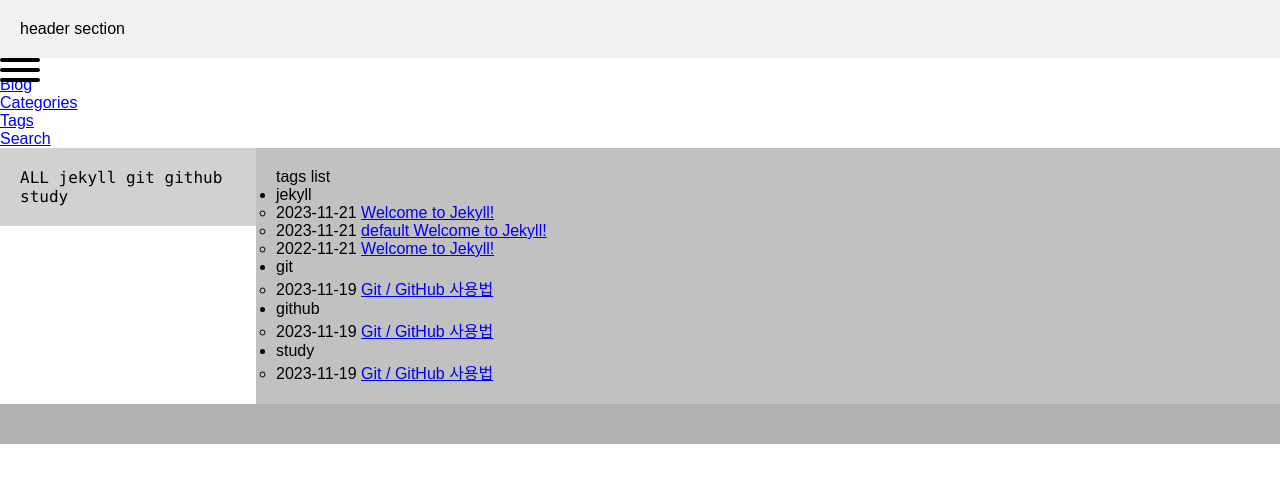
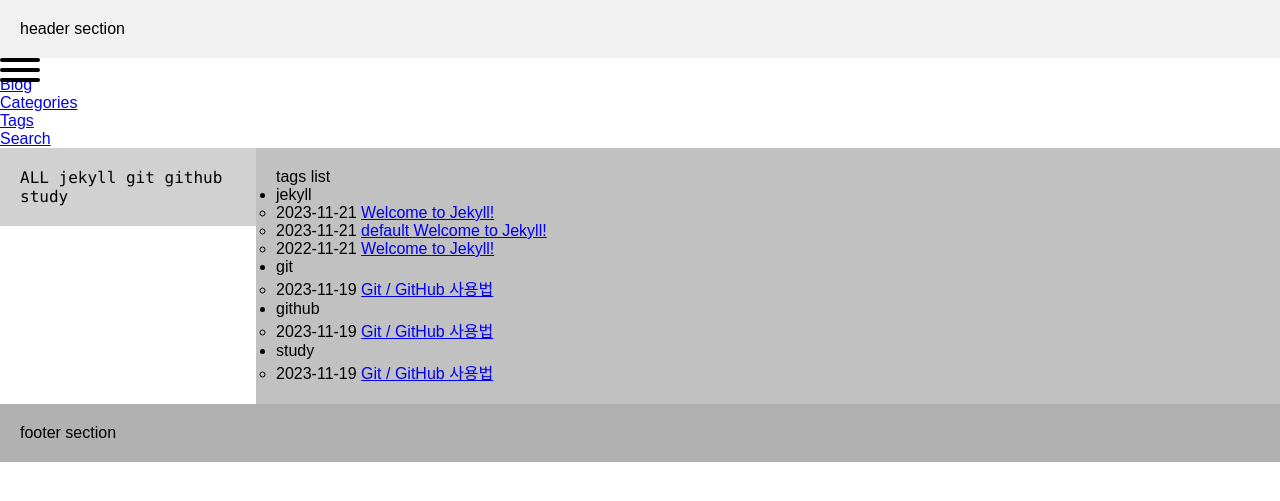
Before and after one commit to sangjjangit/sangjjangit.github.io, a Jekyll site: the page built from page/tags/tags.html, in a window 1280 px wide. Shown: the top 501 px of the page. Built offline with Jekyll 4.4.1, drawn with Linux system fonts in a browser that asks for light colours.

Commit message:
Update whole.html

```diff
--- a/_layouts/whole.html
+++ b/_layouts/whole.html
@@ -11,9 +11,7 @@
 
 {{ content }}
 
-<footer>
-</footer>
-
+{% include footer.html %}
 
         <script src="{{ '/assets/js/script.js' | relative_url }}"></script>
 
```
